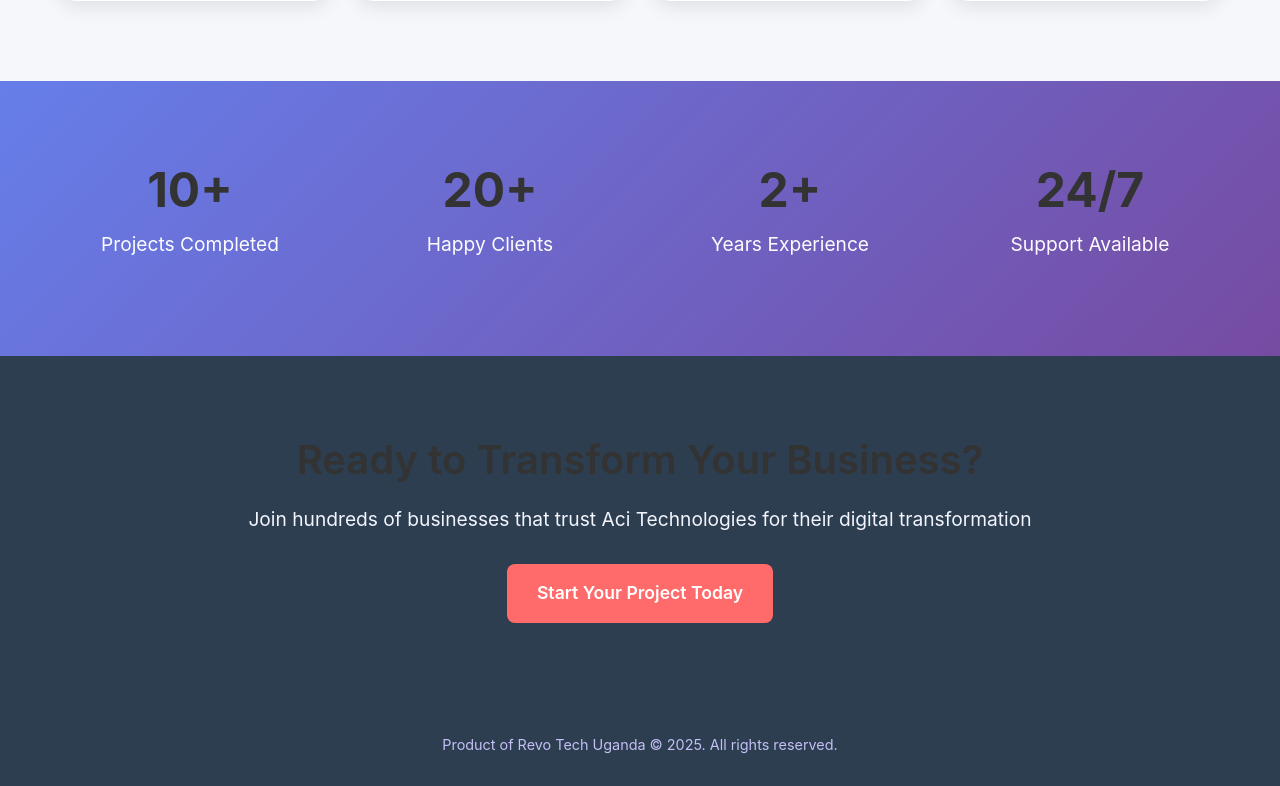
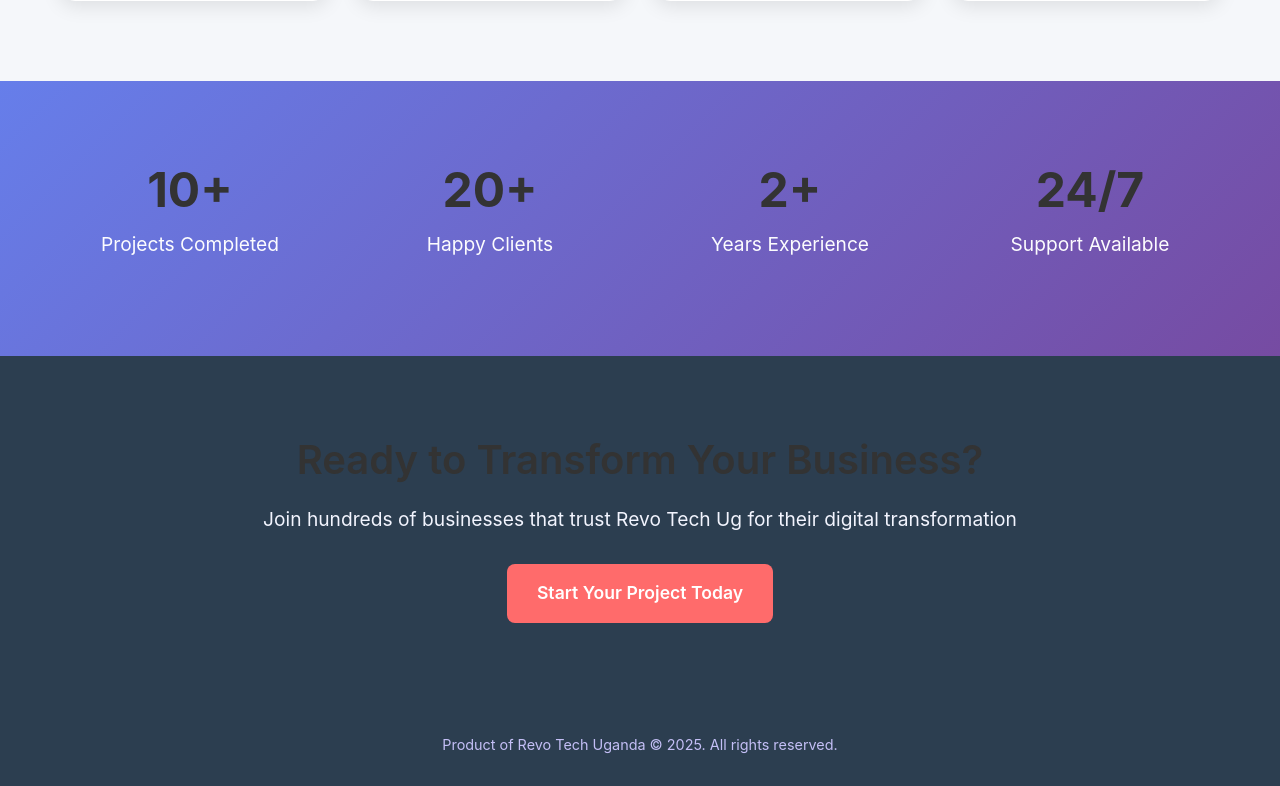
Before and after one commit to erimathomasayikobua/Company-profile, a React (Vite) app: page / in a window 1280 px wide. Shown: the part 1210-1996 px from the top of the page. Built offline with nearby package versions, Linux system fonts and the light colour scheme.

Commit message:
changes to the site

```diff
--- a/src/Home.jsx
+++ b/src/Home.jsx
@@ -80,7 +80,7 @@
             <section className="cta">
                 <div className="container">
                     <h2>Ready to Transform Your Business?</h2>
-                    <p>Join hundreds of businesses that trust Aci Technologies for their digital transformation</p>
+                    <p>Join hundreds of businesses that trust Revo Tech Ug for their digital transformation</p>
                     <Link to="/projects" className="btn-primary">Start Your Project Today</Link>
                 </div>
             </section>
```
